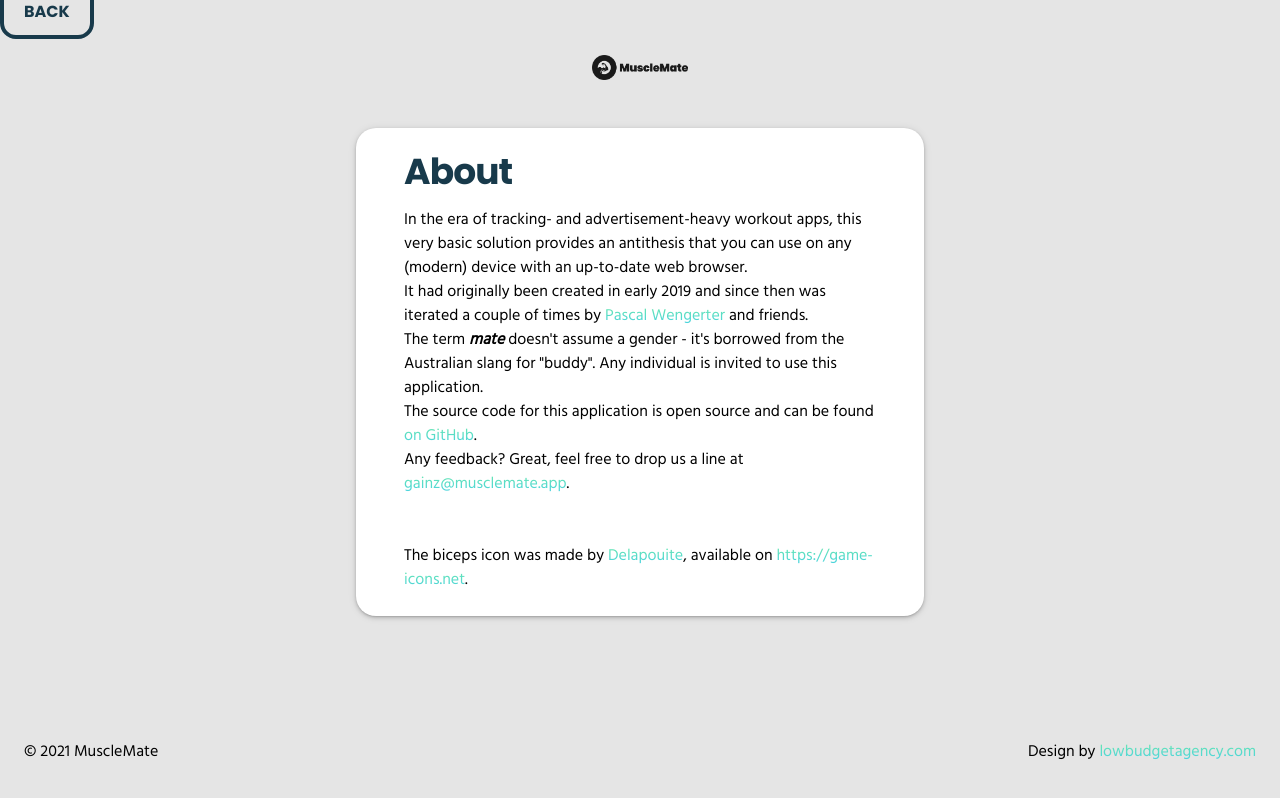
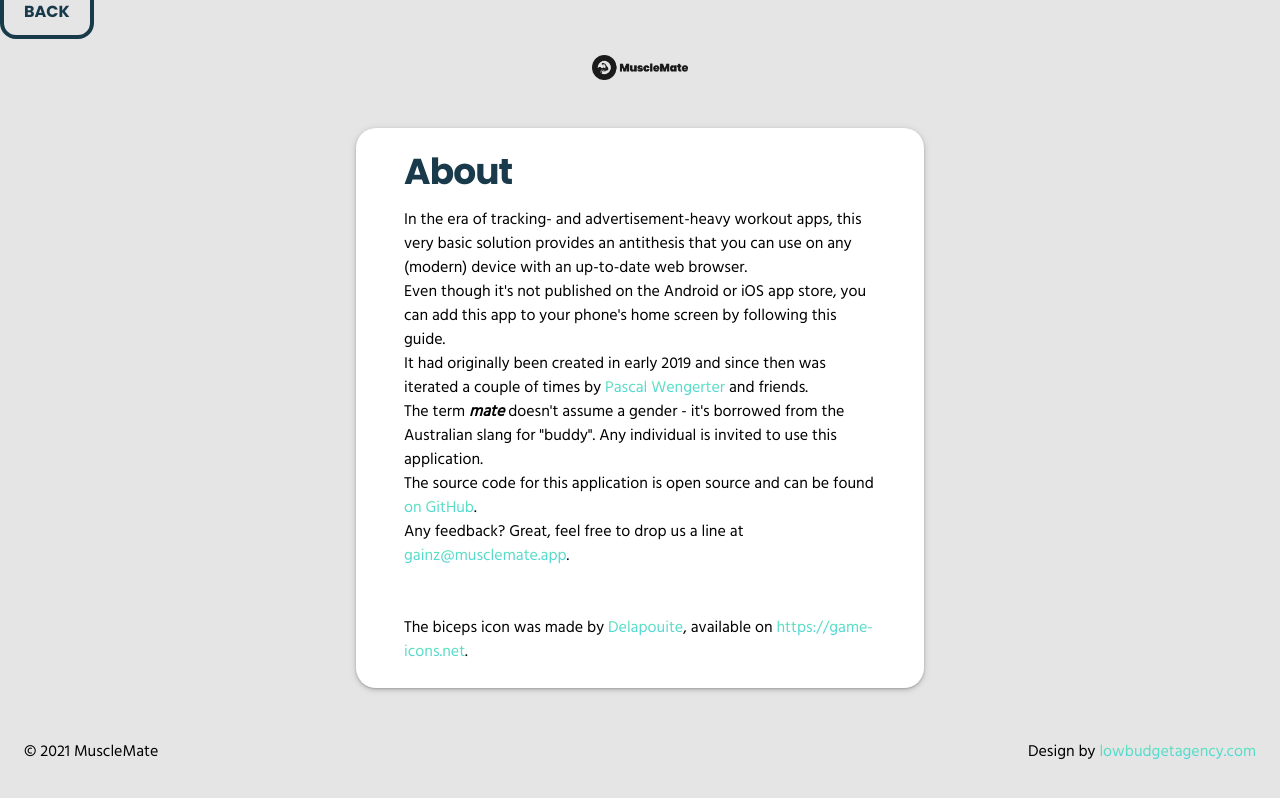
Before and after one commit to pascalwengerter/musclemate-frontend, a Vue app: page /about in a window 1280 px wide. Built offline with nearby package versions, Linux system fonts and the light colour scheme.

Commit message:
Add homescreen shortcut guide to about page

```diff
--- a/src/views/static/About.vue
+++ b/src/views/static/About.vue
@@ -4,6 +4,7 @@
     <WorkoutCard>
         <h1>About</h1>
         <p>In the era of tracking- and advertisement-heavy workout apps, this very basic solution provides an antithesis that you can use on any (modern) device with an up-to-date web browser.</p>
+        <p>Even though it's not published on the Android or iOS app store, you can add this app to your phone's home screen by following <a href="https://natomasunified.org/kb/add-website-to-mobile-device-home-screen/" target="_blank">this guide</a>.</p>
         <p>It had originally been created in early 2019 and since then was iterated a couple of times by <a href="https://pascal.rocks" target="_blank" class="inline-link">Pascal Wengerter</a> and friends.</p>
         <p>The term <strong><i>mate</i></strong> doesn't assume a gender - it's borrowed from the Australian slang for "buddy". Any individual is invited to use this application.</p>
         <p>The source code for this application is open source and can be found <a href="https://github.com/pascalwengerter/musclemate-frontend" target="_blank" class="inline-link">on GitHub</a>.</p>
```
